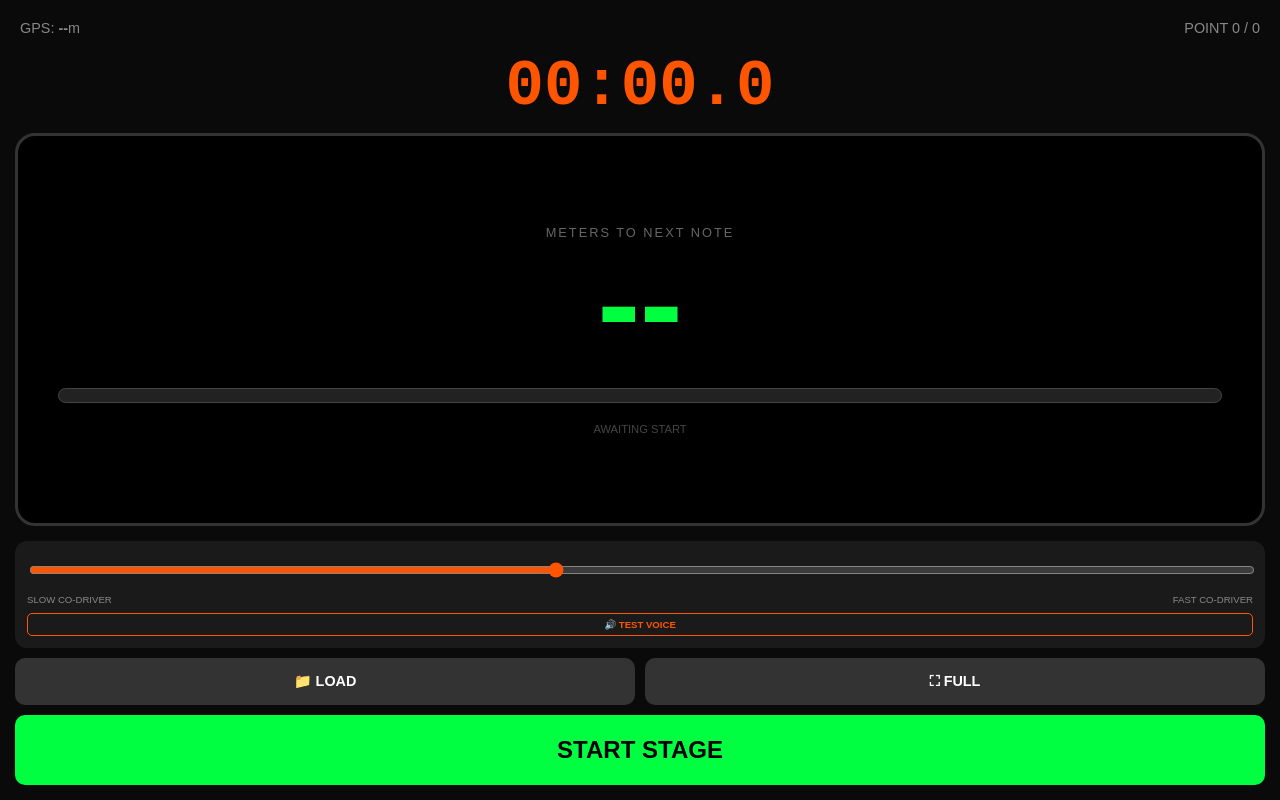
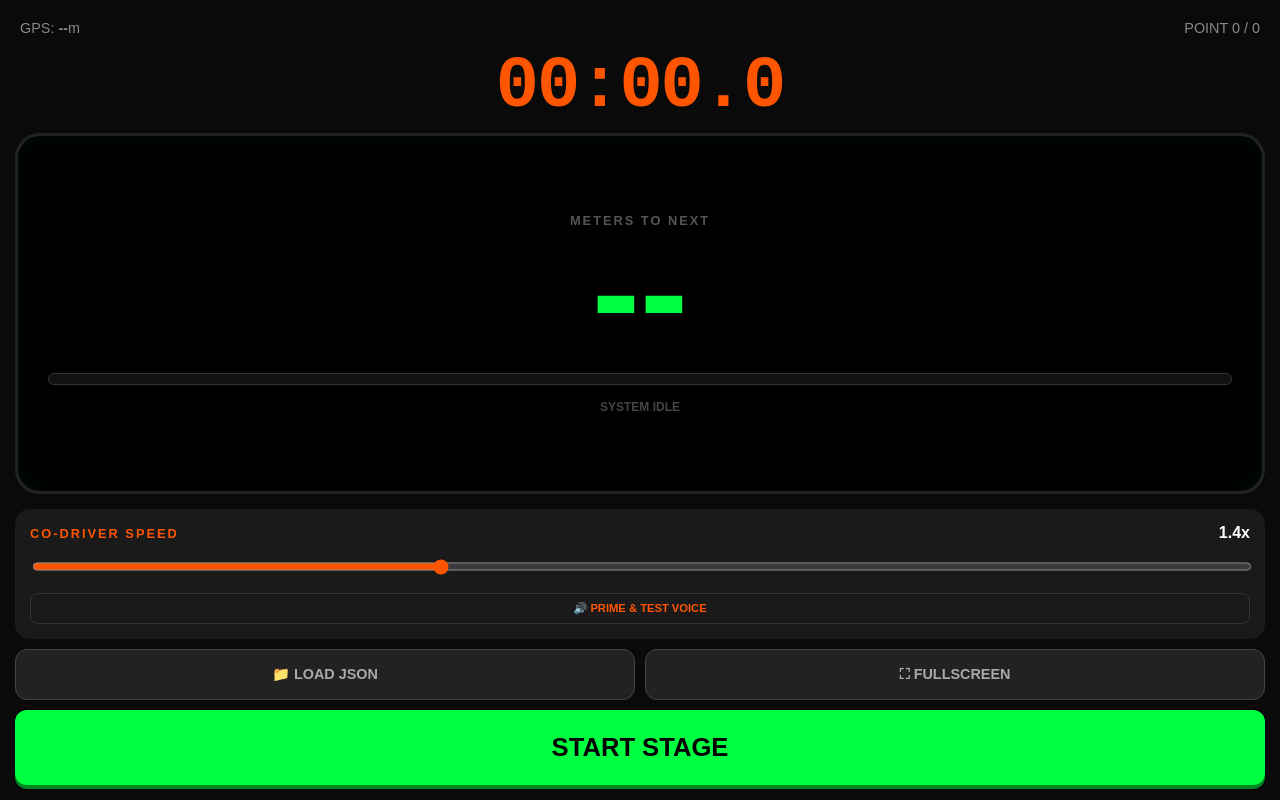
Before and after one commit to QRally/geospeech, a plain HTML site: page index.html in a window 1280 px wide. Drawn offline with Linux system fonts and the light colour scheme.

Commit message:
Update index.html

```diff
--- a/index.html
+++ b/index.html
@@ -3,7 +3,7 @@
 <head>
     <meta charset="UTF-8">
     <meta name="viewport" content="width=device-width, initial-scale=1.0, maximum-scale=1.0, user-scalable=no, viewport-fit=cover">
-    <title>Gravel Crew v1.9 - DASH</title>
+    <title>Gravel Crew v2.0 - DASH</title>
     <style>
         :root { --bg: #0a0a0a; --accent: #ff5500; --msg: #00ff41; --panel: #1a1a1a; }
         * { box-sizing: border-box; }
@@ -16,34 +16,35 @@
         #header { display: flex; justify-content: space-between; padding: 5px; font-size: 0.9rem; color: #888; flex-shrink: 0; }
 
         /* HUGE TIMER */
-        #timer-display { font-family: monospace; font-size: 4rem; color: var(--accent); font-weight: 900; flex-shrink: 0; margin: 10px 0; }
+        #timer-display { font-family: monospace; font-size: 4.5rem; color: var(--accent); font-weight: 900; flex-shrink: 0; margin: 5px 0; letter-spacing: -2px; }
 
         #display-box {
-            border: 3px solid #333; border-radius: 20px; background: #000;
+            border: 3px solid #222; border-radius: 25px; background: #000;
             flex-grow: 1; display: flex; flex-direction: column; justify-content: center; margin-bottom: 15px;
+            box-shadow: inset 0 0 20px rgba(0,255,65,0.05);
         }
 
-        .label { font-size: 0.8rem; color: #666; text-transform: uppercase; letter-spacing: 2px; }
+        .label { font-size: 0.8rem; color: #555; text-transform: uppercase; letter-spacing: 2px; font-weight: bold; }
 
-        /* HUGE DISTANCE */
-        .dist-val { font-size: 8rem; font-weight: 900; line-height: 1; color: var(--msg); font-variant-numeric: tabular-nums; }
+        /* HUGE DISTANCE METRICS */
+        .dist-val { font-size: 9rem; font-weight: 900; line-height: 0.9; color: var(--msg); font-variant-numeric: tabular-nums; }
 
-        #progress-container { background: #222; height: 15px; border-radius: 10px; margin: 20px 40px; overflow: hidden; border: 1px solid #444; }
-        #progress-bar { background: var(--msg); height: 100%; width: 0%; transition: width 0.3s; }
+        #progress-container { background: #111; height: 12px; border-radius: 6px; margin: 15px 30px; overflow: hidden; border: 1px solid #333; }
+        #progress-bar { background: var(--msg); height: 100%; width: 0%; transition: width 0.3s; box-shadow: 0 0 10px var(--msg); }
 
         .footer-controls { flex-shrink: 0; }
-        .settings-panel { background: var(--panel); padding: 12px; border-radius: 12px; margin-bottom: 10px; text-align: left; }
-        .setting-row { margin-bottom: 8px; }
-        .setting-row label { display: block; font-size: 0.7rem; color: var(--accent); }
-        input[type="range"] { width: 100%; height: 30px; accent-color: var(--accent); }
+        .settings-panel { background: var(--panel); padding: 15px; border-radius: 15px; margin-bottom: 10px; text-align: left; }
+
+        input[type="range"] { width: 100%; height: 35px; accent-color: var(--accent); cursor: pointer; }
 
         .btn-group { display: grid; grid-template-columns: 1fr 1fr; gap: 10px; }
-        button { padding: 15px; border-radius: 10px; border: none; font-weight: bold; text-transform: uppercase; font-size: 0.9rem; }
-        .btn-load { background: #333; color: white; }
-        .btn-start { background: var(--msg); color: black; height: 70px; font-size: 1.5rem; grid-column: span 2; }
+        button { padding: 16px; border-radius: 12px; border: none; font-weight: bold; text-transform: uppercase; font-size: 0.9rem; transition: 0.1s; }
+        .btn-load { background: #222; color: #aaa; border: 1px solid #444; }
+        .btn-start { background: var(--msg); color: black; height: 75px; font-size: 1.6rem; grid-column: span 2; box-shadow: 0 4px 0 #008822; }
+        .btn-start:active { transform: translateY(4px); box-shadow: none; }
 
-        .acc-bad { color: #ff4444 !important; animation: blink 1s infinite; }
-        @keyframes blink { 50% { opacity: 0.5; } }
+        .acc-bad { color: #ff4444 !important; animation: blink 0.8s infinite; }
+        @keyframes blink { 50% { opacity: 0.3; } }
     </style>
 </head>
 <body>
@@ -56,46 +57,43 @@
     <div id="timer-display">00:00.0</div>
 
     <div id="display-box">
-        <div class="label">Meters to Next Note</div>
+        <div class="label">Meters to Next</div>
         <div id="dist-display" class="dist-val">--</div>
 
         <div id="progress-container"><div id="progress-bar"></div></div>
-        <div id="status-text" style="color:#444; font-size: 0.7rem; text-transform: uppercase;">Awaiting Start</div>
+        <div id="status-text" style="color:#444; font-size: 0.75rem; text-transform: uppercase; font-weight: bold;">System Idle</div>
     </div>
 
     <div class="footer-controls">
         <div class="settings-panel">
-            <div class="setting-row">
-                <input type="range" id="rate-slider" min="0.8" max="2.2" step="0.1" value="1.4">
-                <div style="display:flex; justify-content: space-between; font-size:0.6rem; color:#888; margin-top:5px;">
-                    <span>SLOW CO-DRIVER</span>
-                    <span>FAST CO-DRIVER</span>
-                </div>
+            <div style="display:flex; justify-content: space-between; align-items: center; margin-bottom: 5px;">
+                <label class="label" style="color:var(--accent)">Co-Driver Speed</label>
+                <span id="speed-label" style="font-weight:bold">1.4x</span>
             </div>
-            <button onclick="testAudio()" style="background:none; color:var(--accent); border:1px solid var(--accent); width:100%; padding:5px; font-size:0.6rem; border-radius:5px;">🔊 TEST VOICE</button>
+            <input type="range" id="rate-slider" min="1.0" max="2.2" step="0.1" value="1.4">
+            <button onclick="testAudio()" style="background:none; color:var(--accent); border:1px solid #333; width:100%; padding:8px; font-size:0.7rem; border-radius:8px; margin-top:5px;">🔊 PRIME & TEST VOICE</button>
         </div>
 
         <div class="btn-group">
             <input type="file" id="file-input" accept=".json" style="display:none">
-            <button class="btn-load" onclick="document.getElementById('file-input').click()">📁 LOAD</button>
-            <button class="btn-load" onclick="toggleFullscreen()">⛶ FULL</button>
+            <button class="btn-load" onclick="document.getElementById('file-input').click()">📁 LOAD JSON</button>
+            <button class="btn-load" onclick="toggleFullscreen()">⛶ FULLSCREEN</button>
             <button id="start-btn" class="btn-start" onclick="startStage()" disabled>START STAGE</button>
         </div>
     </div>
 
 <script>
-    // Logic remains identical to v1.8 to ensure reliability,
-    // but UI updates now target the new Dash elements.
     let stage = [];
     let idx = 0;
     let lastDist = Infinity;
     let startTime = null;
     let timerInterval = null;
     const RADIUS = 35;
-    const CLOSE_ZONE = 50;
+    const CLOSE_ZONE = 55;
     const R = 6371000;
     const synth = window.speechSynthesis;
 
+    // Handle File Loading
     document.getElementById('file-input').onchange = (e) => {
         const reader = new FileReader();
         reader.onload = (event) => {
@@ -119,15 +117,26 @@
     }
 
     function announce(txt) {
+        if (synth.paused) synth.resume();
         if (synth.speaking) synth.cancel();
+
         const msg = new SpeechSynthesisUtterance(txt);
         msg.rate = document.getElementById('rate-slider').value;
+
         const voices = synth.getVoices();
-        msg.voice = voices.find(v => v.lang.includes('en-GB')) || voices[0];
+        // Xiaomi Priority: Look for Google High Quality (UK) then standard UK
+        const rallyVoice = voices.find(v => v.name.includes('Google') && v.lang.includes('en-GB')) ||
+                           voices.find(v => v.lang.includes('en-GB')) ||
+                           voices.find(v => v.lang.includes('en-US')) ||
+                           voices[0];
+
+        if (rallyVoice) msg.voice = rallyVoice;
         synth.speak(msg);
     }
 
-    function testAudio() { announce("Ready to start. 5, 4, 3, 2, 1, Go."); }
+    function testAudio() {
+        announce("Co-driver active. System test: 5, 4, 3, 2, 1, Go!");
+    }
 
     function updateTimer() {
         if (!startTime) return;
@@ -140,9 +149,10 @@
 
     async function startStage() {
         idx = 0;
-        document.getElementById('start-btn').innerText = "STAGE LIVE";
+        document.getElementById('start-btn').innerText = "TRACKING LIVE";
         document.getElementById('start-btn').style.background = "#ffaa00";
-        document.getElementById('status-text').innerText = "DRIVE TO START LINE";
+        document.getElementById('status-text').innerText = "AWAITING START LINE";
+
         if ('wakeLock' in navigator) await navigator.wakeLock.request('screen').catch(()=>{});
 
         navigator.geolocation.watchPosition((pos) => {
@@ -152,24 +162,30 @@
             accEl.className = accuracy > 12 ? 'acc-bad' : '';
 
             if (idx < stage.length) {
-                const d = getDist(lat, lon, stage[idx].lat, (stage[idx].lng || stage[idx].lon));
+                const target = stage[idx];
+                const d = getDist(lat, lon, target.lat, (target.lng || target.lon));
+
                 if (!isNaN(d)) {
                     document.getElementById('dist-display').innerText = Math.round(d);
+
+                    // Logic: Trigger if within radius OR if we were close but distance is now increasing (passed it)
                     if (d < RADIUS || (d < CLOSE_ZONE && d > lastDist)) {
                         if (idx === 0 && !startTime) {
                             startTime = new Date().getTime();
                             timerInterval = setInterval(updateTimer, 100);
-                            document.getElementById('status-text').innerText = "RACING";
+                            document.getElementById('status-text').innerText = "STAGE IN PROGRESS";
                         }
                         announce(stage[idx].note);
                         idx++;
                         lastDist = Infinity;
                         updateUI();
-                    } else { lastDist = d; }
+                    } else {
+                        lastDist = d;
+                    }
                 }
             } else {
                 clearInterval(timerInterval);
-                document.getElementById('status-text').innerText = "STAGE FINISHED";
+                document.getElementById('status-text').innerText = "FINISHED";
             }
         }, null, { enableHighAccuracy: true, maximumAge: 0 });
     }
@@ -179,6 +195,14 @@
         document.getElementById('progress-bar').style.width = pct + "%";
         document.getElementById('point-info').innerText = `POINT ${Math.min(idx + 1, stage.length)} / ${stage.length}`;
     }
+
+    // UI Feedback
+    document.getElementById('rate-slider').oninput = function() {
+        document.getElementById('speed-label').innerText = this.value + "x";
+    };
+
+    // Initial voice load trigger for Chrome
+    window.speechSynthesis.getVoices();
 </script>
 </body>
 </html>
```
